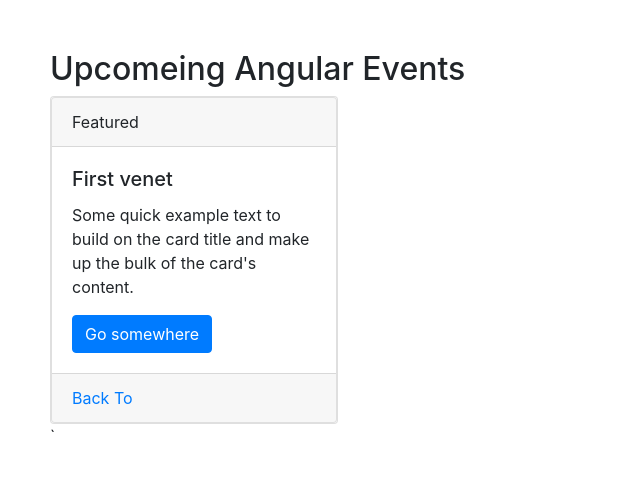
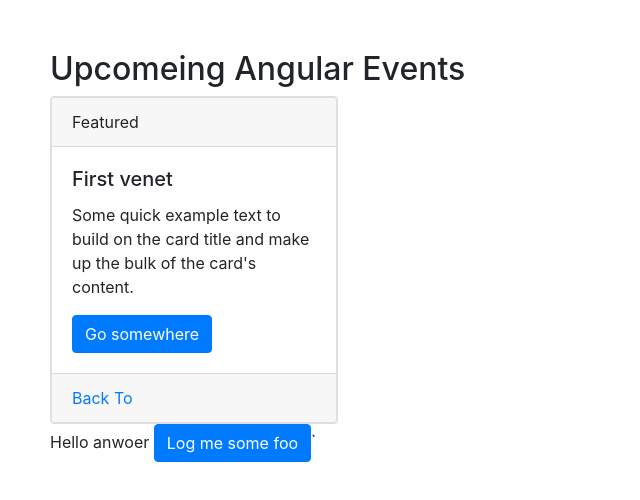
Before and after one commit to anowereng/pluralsight_angular_fundamentals, an Angular app in the folder pluralsight-angular-fundamental/: page / in a window 1280 px wide. Shown: the top 500 px of the page, without its empty margins (0-640 px from the left). Built offline with nearby package versions, Linux system fonts and the light colour scheme.

Commit message:
05.Using-Template-Variables-to-Interact-with-Child-Components done

```diff
--- a/pluralsight-angular-fundamental/src/app/events/events-list.component.html
+++ b/pluralsight-angular-fundamental/src/app/events/events-list.component.html
@@ -1,3 +1,5 @@
 
 <h2>Upcomeing Angular Events</h2>
-<event-thumbnail [event]="event1" (eventClick)="handleEventClick($event)"></event-thumbnail>
+<event-thumbnail [event]="event1" #thumbnail (eventClick)="handleEventClick($event)"></event-thumbnail>
+{{thumbnail.welcomemessage}}
+<button class="btn btn-primary" (click)="thumbnail.clickBackToList()">Log me some foo</button>
--- a/pluralsight-angular-fundamental/src/app/events/events-thumbnail.component.ts
+++ b/pluralsight-angular-fundamental/src/app/events/events-thumbnail.component.ts
@@ -14,7 +14,7 @@
 
   </div>
     <div class="card-footer">
-        <a href="#" >Back To</a>
+        <a href="#" (click)="clickBackToList()">Back To</a>
     </div>
 </div>`
 })
@@ -25,5 +25,9 @@
     handleClickEvent() {
         this.eventClick.emit('foo');
     }
+    public clickBackToList() {
+        console.log('back to list click !!');
+    }
+    welcomemessage: string="Hello anwoer"
 
 }
```
